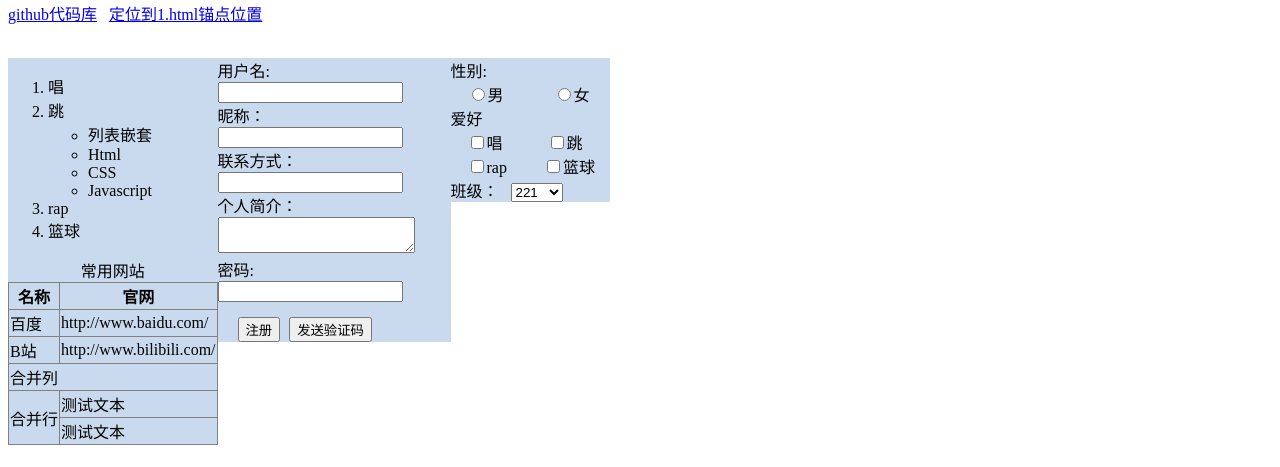
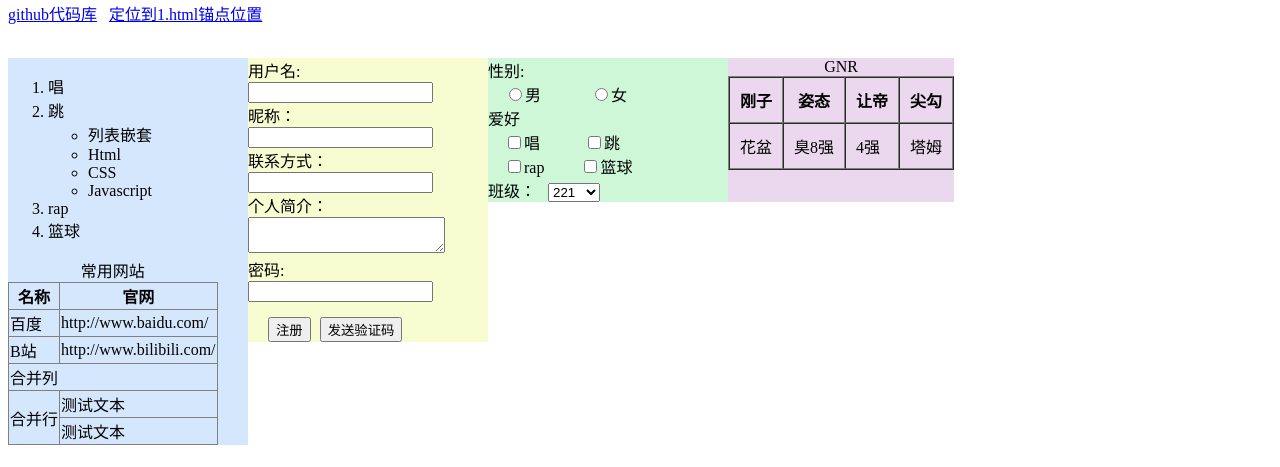
Before and after one commit to ItzHush/hw1, a plain HTML site: page index.html in a window 1280 px wide. Shown: the part 333-800 px from the top of the page. Drawn offline with Linux system fonts and the light colour scheme.

Commit message:
Update index.html

```diff
--- a/index.html
+++ b/index.html
@@ -8,21 +8,21 @@
 
         }
         .left{
-            width: auto;
+            width: 240px;
             height: auto;
-            background: rgb(201, 218, 238);
+            background: rgb(213, 231, 252);
             float: left;
         }
         .middle{
-            width: auto;
+            width: 240px;
             height: auto;
-            background: rgb(201, 218, 238);
+            background: rgb(206, 247, 215);
             float: left;
         }
         .right{
-            width: 233px;
+            width: 240px;
             height: auto;
-            background: rgb(201, 218, 238);
+            background: rgb(247, 253, 209);
             float: left;
         }
         .space{
@@ -32,6 +32,12 @@
         .space1{
             width: 50px;
             height: auto;
+        }
+        .rr{
+            width: auto;
+            height:auto;
+            float:left;
+            background: rgb(235, 216, 238);
         }
 
     </style>
@@ -96,6 +102,15 @@
     <input type="Submit" value="发送验证码" style="margin-left:5px;">
     </form>
     </div>
+    <div class="rr">
+        <table  border="1" cellpadding="10" cellspacing="0">
+        <caption>GNR</caption>
+            <thead> <tr>
+                <th>刚子</th><th>姿态</th><th>让帝</th><th>尖勾</th>
+            </tr> </thead>
+            <tbody><tr>
+                <td>花盆</td><td>臭8强</td><td>4强</td><td>塔姆</td>
+    </div>
     <div class="middle">
         <form>
             性别: <br/>
```
